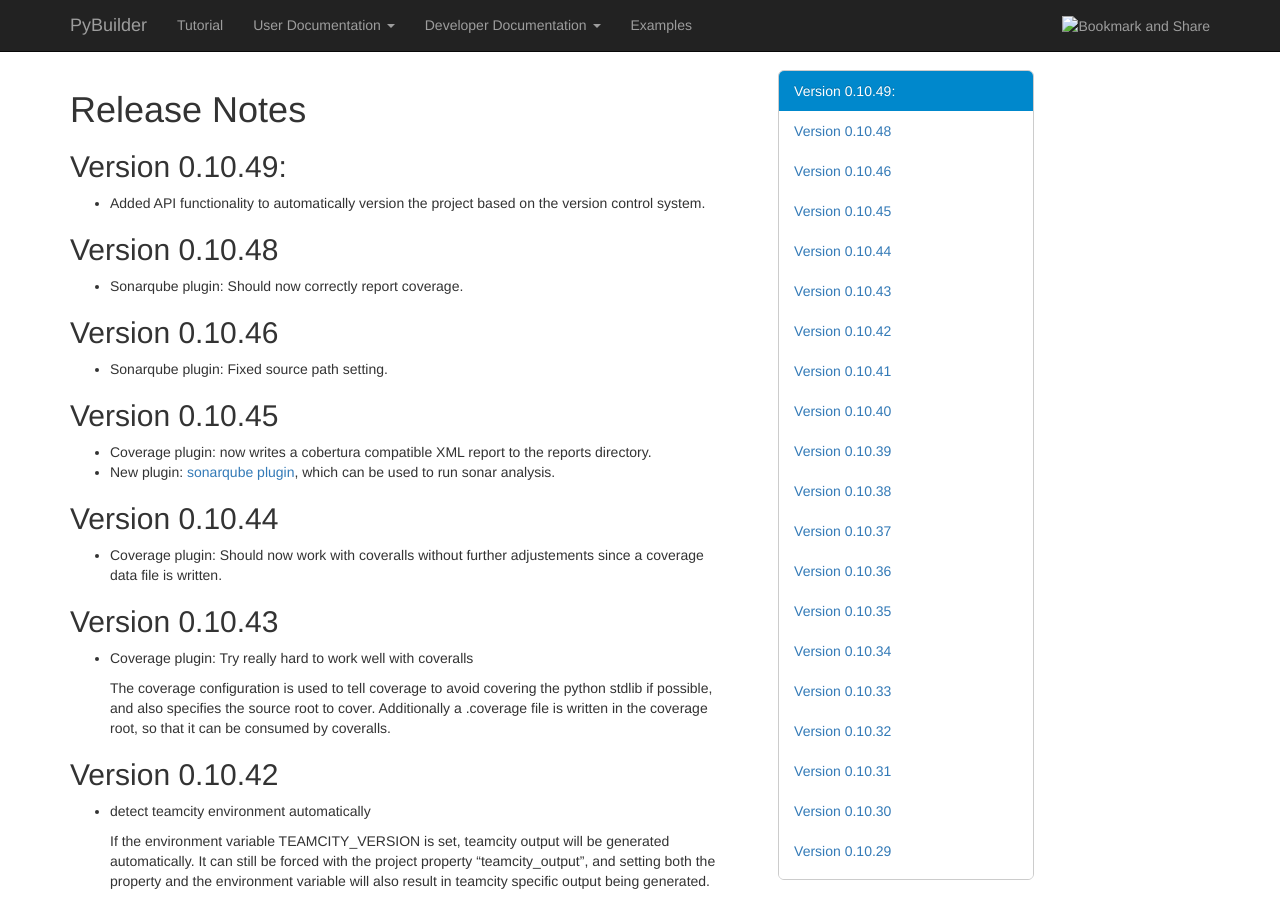
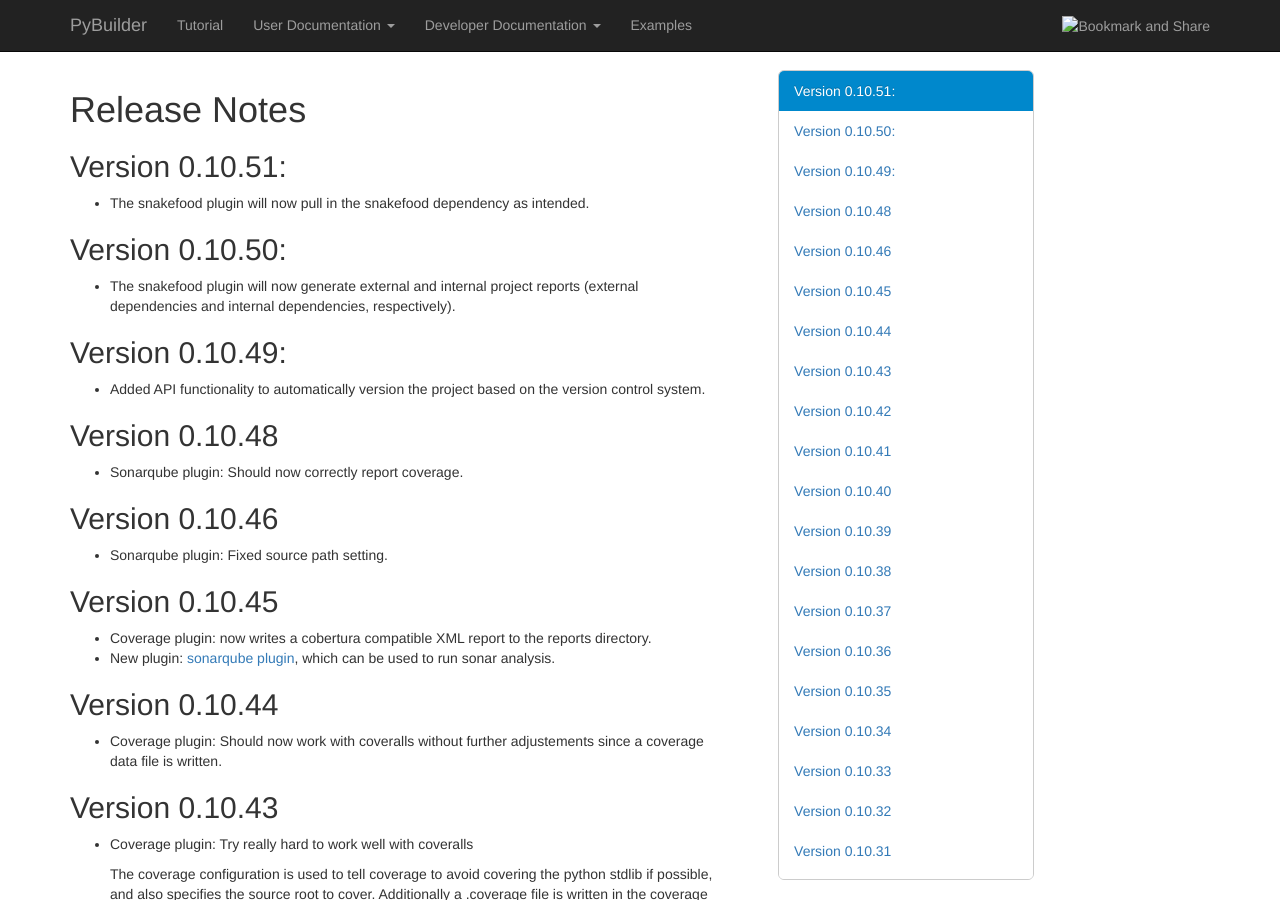
Before and after one commit to pybuilder/pybuilder.github.io, a Jekyll site: the page built from releasenotes/index.md, in a window 1280 px wide and 900 px high. Built offline with Jekyll 4.4.1, drawn with Linux system fonts in a browser that asks for light colours; nearby versions of some CDN libraries.

Commit message:
Update index.md

```diff
--- a/releasenotes/index.md
+++ b/releasenotes/index.md
@@ -4,6 +4,12 @@ title: pybuilder - an extensible, easy to use continuous build tool for Python
 ---
 
 # Release Notes
+
+## Version 0.10.51:
+* The snakefood plugin will now pull in the snakefood dependency as intended.
+
+## Version 0.10.50:
+* The snakefood plugin will now generate external and internal project reports (external dependencies and internal dependencies, respectively).
 
 ## Version 0.10.49:
 * Added API functionality to automatically version the project based on the version control system.
```
